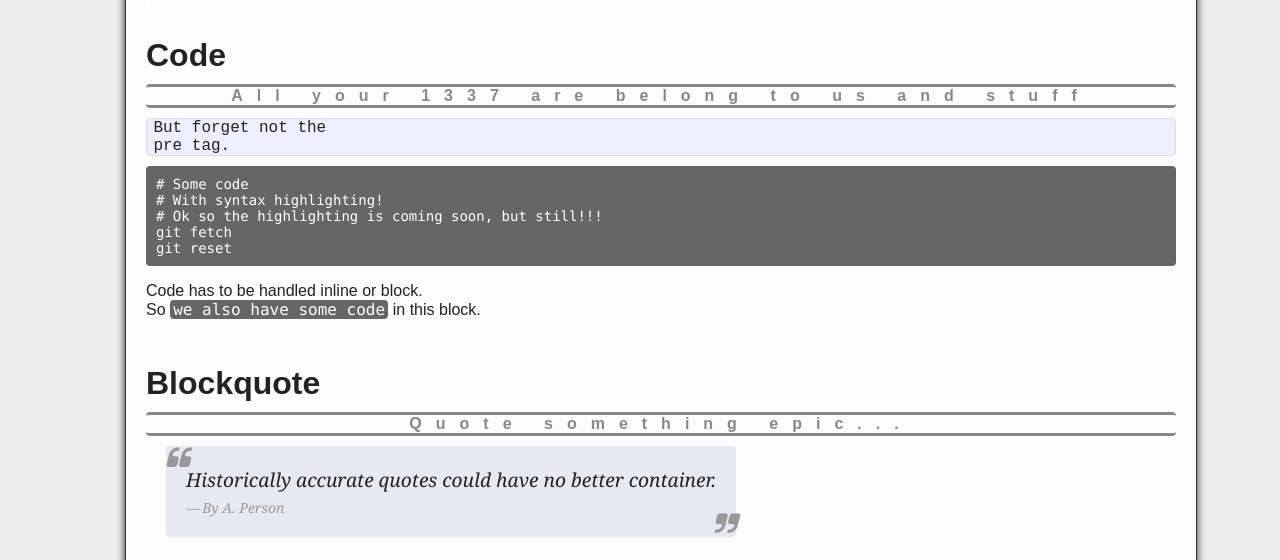
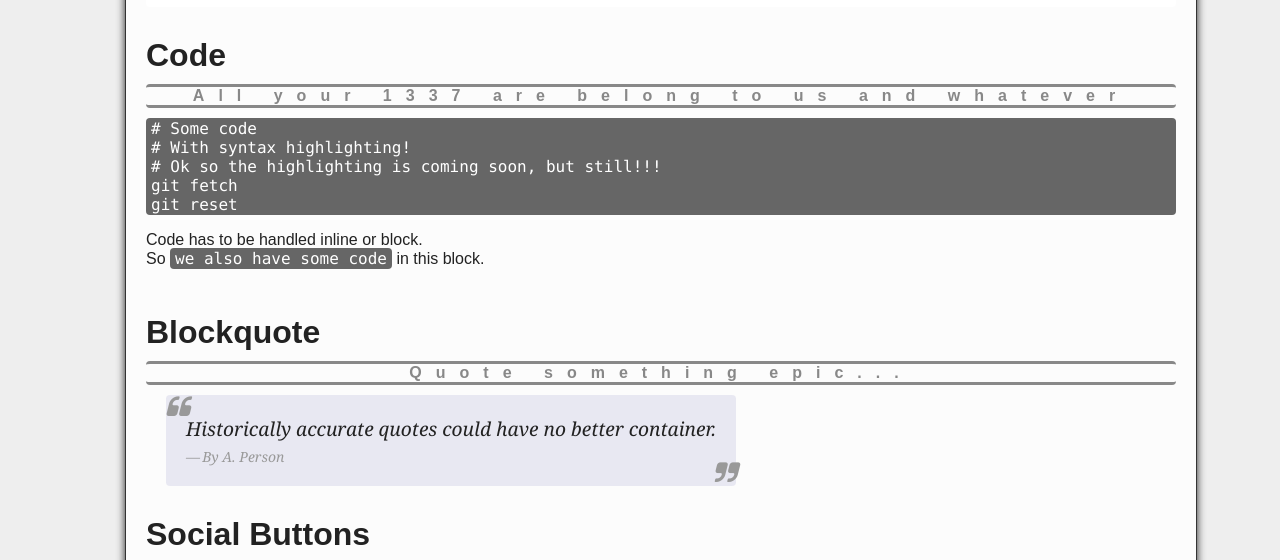
Before and after one commit to akshayjh/platelet, a plain HTML site: page index.html in a window 1280 px wide. Shown: the part 2760-3320 px from the top of the page. Drawn offline with Linux system fonts and the light colour scheme.

Commit message:
fixd code elements

```diff
--- a/css/platelet.css
+++ b/css/platelet.css
@@ -61,12 +61,6 @@ ul span {
   font-size: 80%;
 }
 
-pre {
-  border: 1px solid #ddd;
-  background-color: #eef;
-  padding: 0 .4em;
-}
-
 ul, ol {
   margin-left: 1.35em;
 }
@@ -113,23 +107,22 @@ content: "\2014 \2009";
 }
 
 code {
-  background: #666;
-  padding: 0 .2em;
-  color: white;
-  font-family: Monaco, Menlo, Consolas, Courier New, monospace;
-}
-.code-block {
 background: #666;
-border: none;
-margin: 10px 0px;
-padding: 10px;
 color: white;
 font-family: Monaco, Menlo, Consolas, Courier New, monospace;
-font-size: 14px;
-line-height: 16px;
-white-space: pre-wrap;
-word-break: break-all;
-word-wrap: break-word;
+border: none;
+padding: 1px 5px;
+}
+
+pre {
+border: 1px solid #ddd;
+background-color: #eef;
+padding: 0 .4em;
+background: #666;
+color: white;
+font-family: Monaco, Menlo, Consolas, Courier New, monospace;
+border: none;
+padding: 1px 5px;
 }
 
 /* Buttons */
--- a/index.html
+++ b/index.html
@@ -212,15 +212,10 @@
 				<h1>Code</h1>
 			</div>
             <div class="description small">
-				All your 1337 are belong to us and stuff
+				All your 1337 are belong to us and whatever
 			</div>
 
 <pre>
-But forget not the
-pre tag.
-</pre>
-
-<pre class="code-block">
 # Some code
 # With syntax highlighting!
 # Ok so the highlighting is coming soon, but still!!!
```
